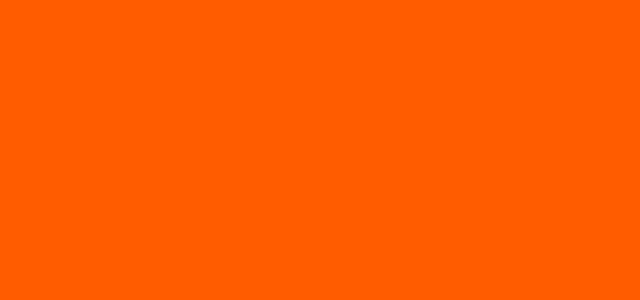
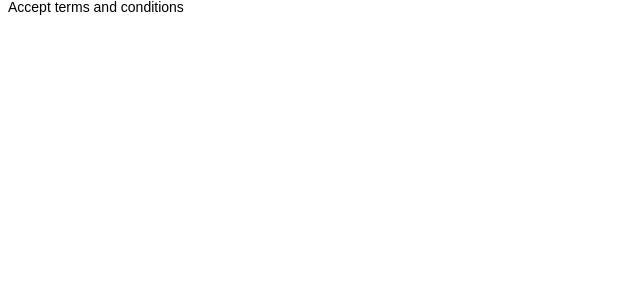
Before and after one commit to Aadithapa456/blogs-website, a Next.js app: page / in a window 1280 px wide. Shown: the top 300 px of the page, without its empty margins (0-640 px from the left). Built offline with nearby package versions, Linux system fonts and the light colour scheme.

Commit message:
Add login form

```diff
--- a/package.json
+++ b/package.json
@@ -9,6 +9,7 @@
     "lint": "next lint"
   },
   "dependencies": {
+    "@radix-ui/react-checkbox": "^1.1.2",
     "class-variance-authority": "^0.7.1",
     "clsx": "^2.1.1",
     "lucide-react": "^0.468.0",
--- a/src/app/page.jsx
+++ b/src/app/page.jsx
@@ -1,9 +1,10 @@
 import Home from "@/components/Home";
+import Login from "@/components/Login";
 import Image from "next/image";
 export default function Page() {
   return (
     <>
-      <Home />
+      <Login />
     </>
   );
 }
--- a/src/components/Login.jsx
+++ b/src/components/Login.jsx
@@ -0,0 +1,17 @@
+import { Checkbox } from "@radix-ui/react-checkbox";
+import React from "react";
+const Login = () => {
+  return (
+    <div className="flex items-center space-x-2">
+      <Checkbox id="terms2" />
+      <label
+        htmlFor="terms2"
+        className="text-sm font-medium leading-none peer-disabled:cursor-not-allowed peer-disabled:opacity-70"
+      >
+        Accept terms and conditions
+      </label>
+    </div>
+  );
+};
+
+export default Login;
--- /dev/null
+++ b/src/components/Register.jsx
@@ -0,0 +1,11 @@
+import { Checkbox } from "@radix-ui/react-checkbox";
+import React from "react";
+const Register = () => {
+  return (
+    <div>
+      <Checkbox />
+    </div>
+  );
+};
+
+export default Register;
--- /dev/null
+++ b/src/components/ui/checkbox.jsx
@@ -0,0 +1,24 @@
+"use client"
+
+import * as React from "react"
+import * as CheckboxPrimitive from "@radix-ui/react-checkbox"
+import { Check } from "lucide-react"
+
+import { cn } from "@/lib/utils"
+
+const Checkbox = React.forwardRef(({ className, ...props }, ref) => (
+  <CheckboxPrimitive.Root
+    ref={ref}
+    className={cn(
+      "peer h-4 w-4 shrink-0 rounded-sm border border-slate-200 border-slate-900 ring-offset-white focus-visible:outline-none focus-visible:ring-2 focus-visible:ring-slate-950 focus-visible:ring-offset-2 disabled:cursor-not-allowed disabled:opacity-50 data-[state=checked]:bg-slate-900 data-[state=checked]:text-slate-50 dark:border-slate-800 dark:border-slate-50 dark:ring-offset-slate-950 dark:focus-visible:ring-slate-300 dark:data-[state=checked]:bg-slate-50 dark:data-[state=checked]:text-slate-900",
+      className
+    )}
+    {...props}>
+    <CheckboxPrimitive.Indicator className={cn("flex items-center justify-center text-current")}>
+      <Check className="h-4 w-4" />
+    </CheckboxPrimitive.Indicator>
+  </CheckboxPrimitive.Root>
+))
+Checkbox.displayName = CheckboxPrimitive.Root.displayName
+
+export { Checkbox }
```
Also changed, not shown: 1 other file (tests, documents, lock files or other folders).
